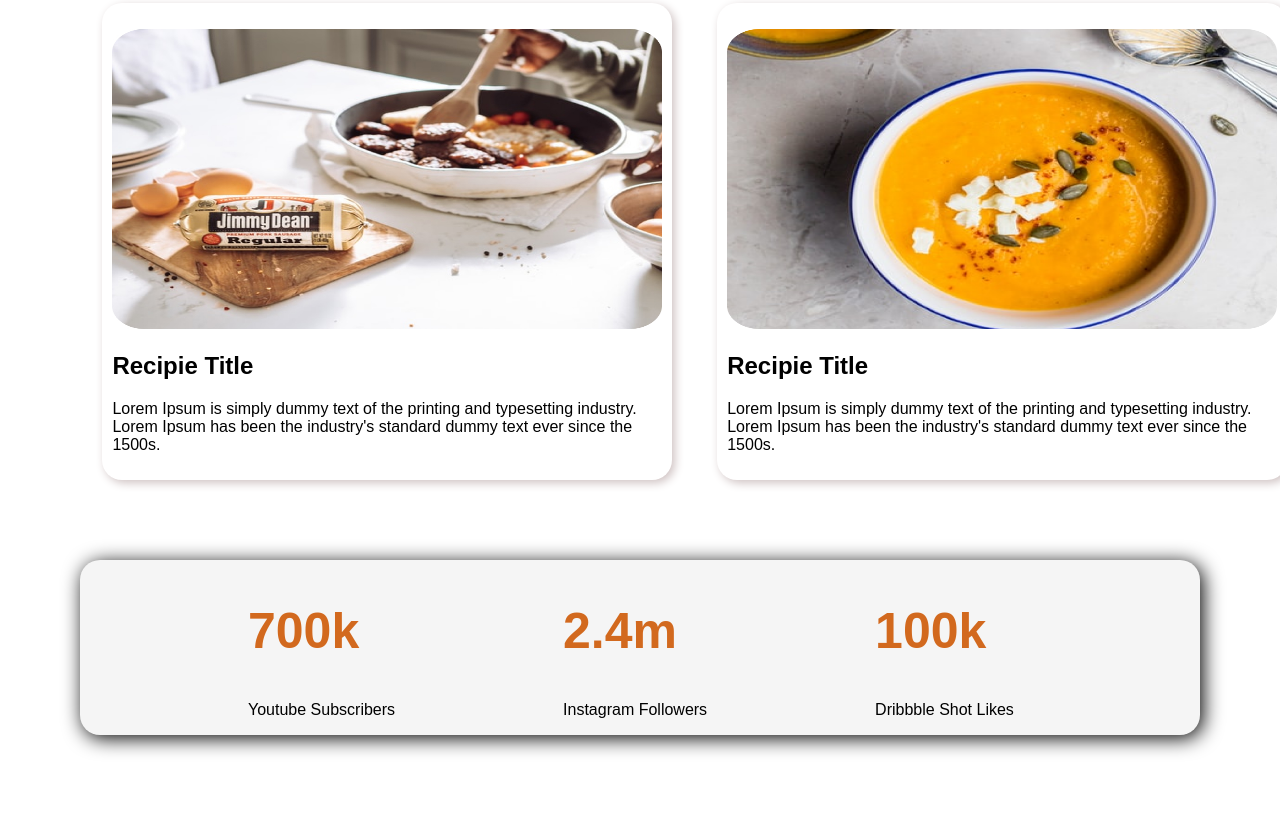
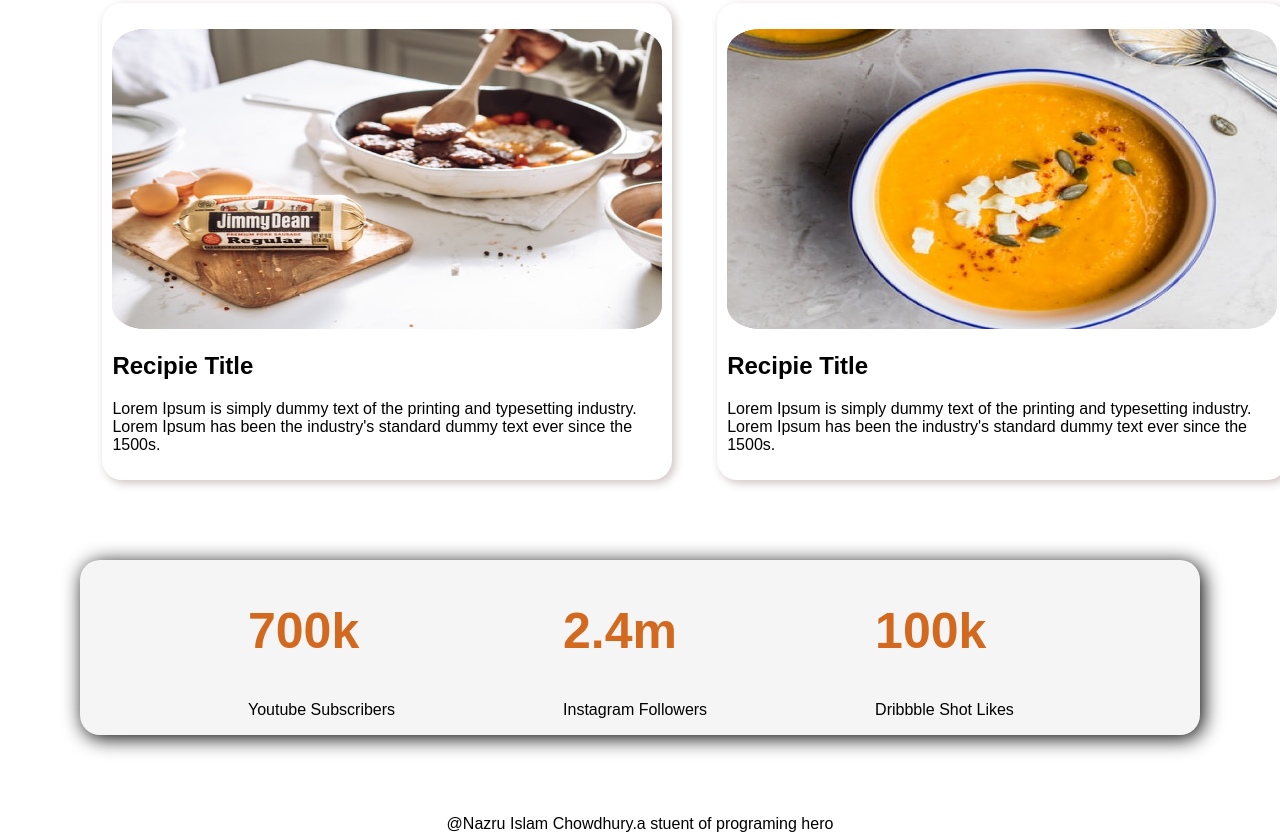
Before and after one commit to NazrulIslam-Chowdhury/eat-healthy, a plain HTML site: page index.html in a window 1280 px wide. Shown: the part 1753-2586 px from the top of the page. Drawn offline with Linux system fonts and the light colour scheme.

Commit message:
footer added

```diff
--- a/index.html
+++ b/index.html
@@ -83,5 +83,6 @@
 
     </section>
 </body>
+<footer>@Nazru Islam Chowdhury.a stuent of programing hero</footer>
 
 </html>
--- a/style.css
+++ b/style.css
@@ -101,3 +101,7 @@ section {
     box-shadow: 3px 3px 20px black;
     border-radius: 20px;
 }
+
+footer {
+    text-align: center;
+}
```
